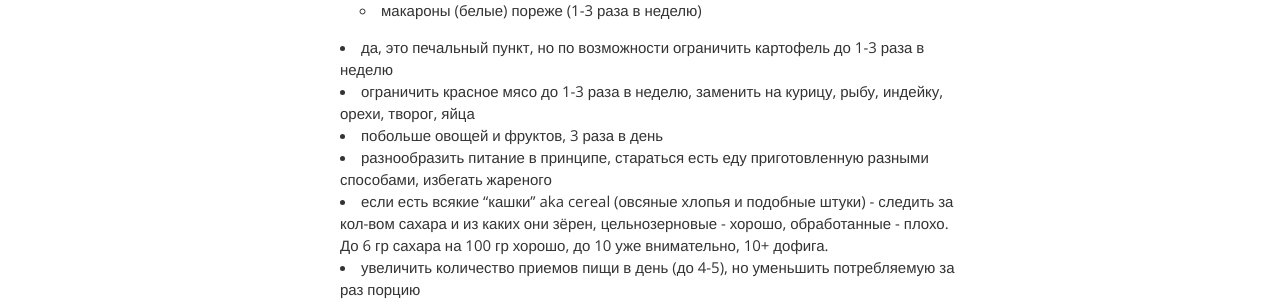
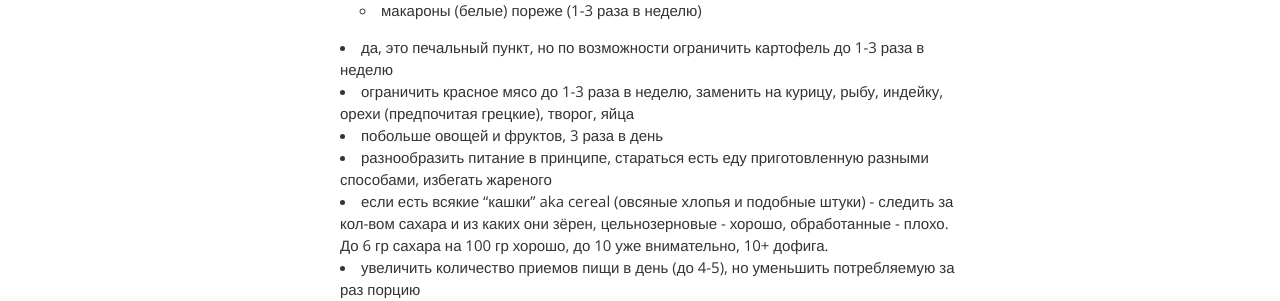
Before and after one commit to Restuta/restuta.github.io, a Jekyll site: the page built from _posts/2013-06-11-eating-right.markdown, in a window 1280 px wide. Shown: the part 764-1065 px from the top of the page. Built offline with Jekyll 4.4.1, drawn with Linux system fonts in a browser that asks for light colours; comment, search, counter and statistics services are not loaded.

Commit message:
more about nuts

```diff
--- a/_posts/2013-06-11-eating-right.markdown
+++ b/_posts/2013-06-11-eating-right.markdown
@@ -22,7 +22,7 @@ title: Eating right
 	 * реже есть белый рис, лучше - дикий, чёрный, коричневый, гречка, пшено, кинва, бобовые (фасоль, горох)
 	 * макароны (белые) пореже (1-3 раза в неделю)
 * да, это печальный пункт, но по возможности ограничить картофель до 1-3 раза в неделю
-* ограничить красное мясо до 1-3 раза в неделю, заменить на курицу, рыбу, индейку, орехи, творог, яйца
+* ограничить красное мясо до 1-3 раза в неделю, заменить на курицу, рыбу, индейку, орехи (предпочитая грецкие), творог, яйца
 * побольше овощей и фруктов, 3 раза в день
 * разнообразить питание в принципе, стараться есть еду приготовленную разными способами, избегать жареного
 * если есть всякие “кашки” aka cereal (овсяные хлопья и подобные штуки) - следить за кол-вом сахара и из каких они зёрен, цельнозерновые  - хорошо, обработанные - плохо. До 6 гр сахара на 100 гр хорошо, до 10 уже внимательно, 10+ дофига.
```
